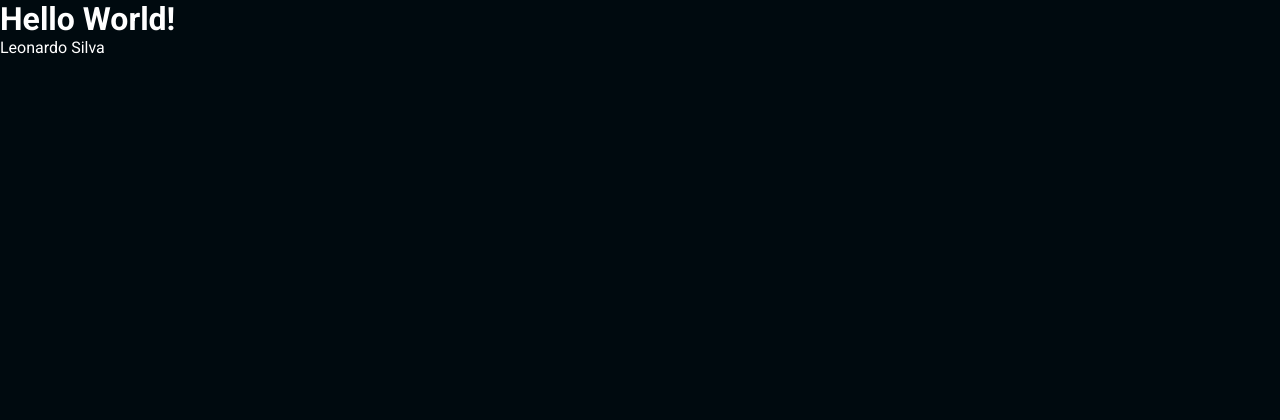
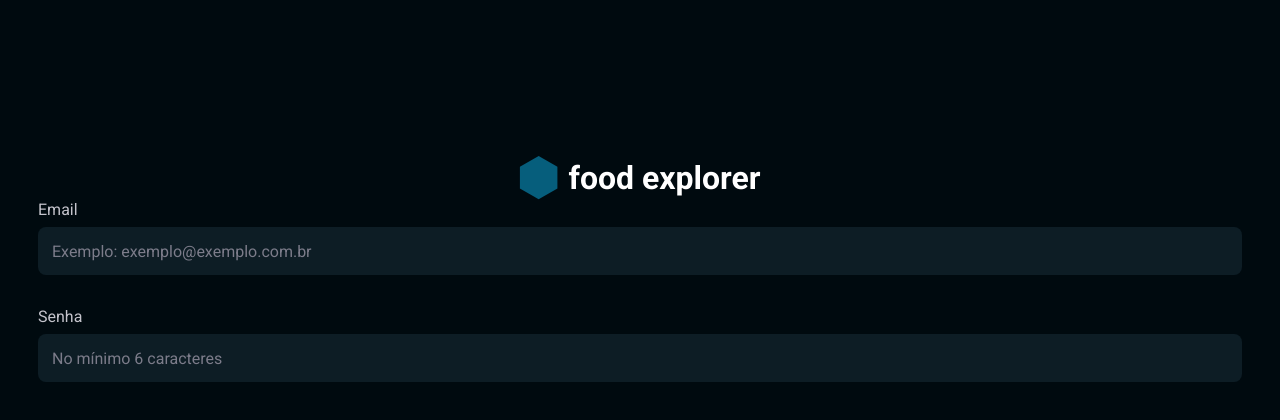
Before and after one commit to leonardoslima/food-explorer-frontend, a React (Vite) app: page / in a window 1280 px wide. Shown: the top 420 px of the page. Built offline with nearby package versions, Linux system fonts and the light colour scheme.

Commit message:
inicio da tela de SignIn

```diff
--- a/src/main.jsx
+++ b/src/main.jsx
@@ -5,13 +5,13 @@ import GlobalStyles from './styles/global'
 
 import theme from './styles/theme'
 
-import { Teste } from './pages/Teste'
+import { SignIn } from './pages/SignIn'
 
 ReactDOM.createRoot(document.getElementById('root')).render(
   <React.StrictMode>
     <ThemeProvider theme={theme}>
       <GlobalStyles />
-      <Teste />
+      <SignIn />
     </ThemeProvider>
   </React.StrictMode>,
 )
--- /dev/null
+++ b/src/pages/SignIn/index.jsx
@@ -0,0 +1,25 @@
+import { Input } from "../../components/Input"
+import { Container, Form } from "./styles"
+
+export function SignIn() {
+  return (
+    <Container>
+      <h1>
+        <svg width="39" height="44" viewBox="0 0 39 44" fill="none" xmlns="http://www.w3.org/2000/svg">
+          <path d="M19.6574 0L38.4133 10.8287V32.4862L19.6574 43.3149L0.901548 32.4862V10.8287L19.6574 0Z" fill="#065E7C" />
+        </svg>
+        food explorer
+      </h1>
+      <Form>
+        <Input
+          name={"Email"}
+          placeholder="Exemplo: exemplo@exemplo.com.br"
+        />
+        <Input
+          name={"Senha"}
+          placeholder="No mínimo 6 caracteres"
+        />
+      </Form>
+    </Container>
+  )
+}
--- /dev/null
+++ b/src/pages/SignIn/styles.js
@@ -0,0 +1,29 @@
+import styled from "styled-components";
+
+export const Container = styled.div`
+  min-height: 100vh;
+  overflow: hidden;
+
+  padding: 9.75rem 2.375rem;
+
+  > h1 {
+    color: ${({ theme }) => theme.COLORS.LIGHT[100]};
+    font-size: 2rem;
+    font-weight: 700;
+
+    display: flex;
+    align-items: center;
+    justify-content: center;
+    gap: 0.625rem;
+  }
+`;
+
+export const Form = styled.form`
+  margin: 0 auto;
+  border-radius: 1.6rem;
+
+  display: flex;
+  width: 100%;
+  flex-direction: column;
+  gap: 2rem;
+`;
--- a/src/pages/Teste/index.jsx
+++ /dev/null
@@ -1,10 +0,0 @@
-import { Container } from "./styles"
-
-export function Teste() {
-  return (
-    <Container>
-      <h1>Hello World!</h1>
-      <span>Leonardo Silva</span>
-    </Container>
-  )
-}
--- a/src/pages/Teste/styles.js
+++ /dev/null
@@ -1,4 +0,0 @@
-import styled from "styled-components";
-
-export const Container = styled.div`
-`;
```
